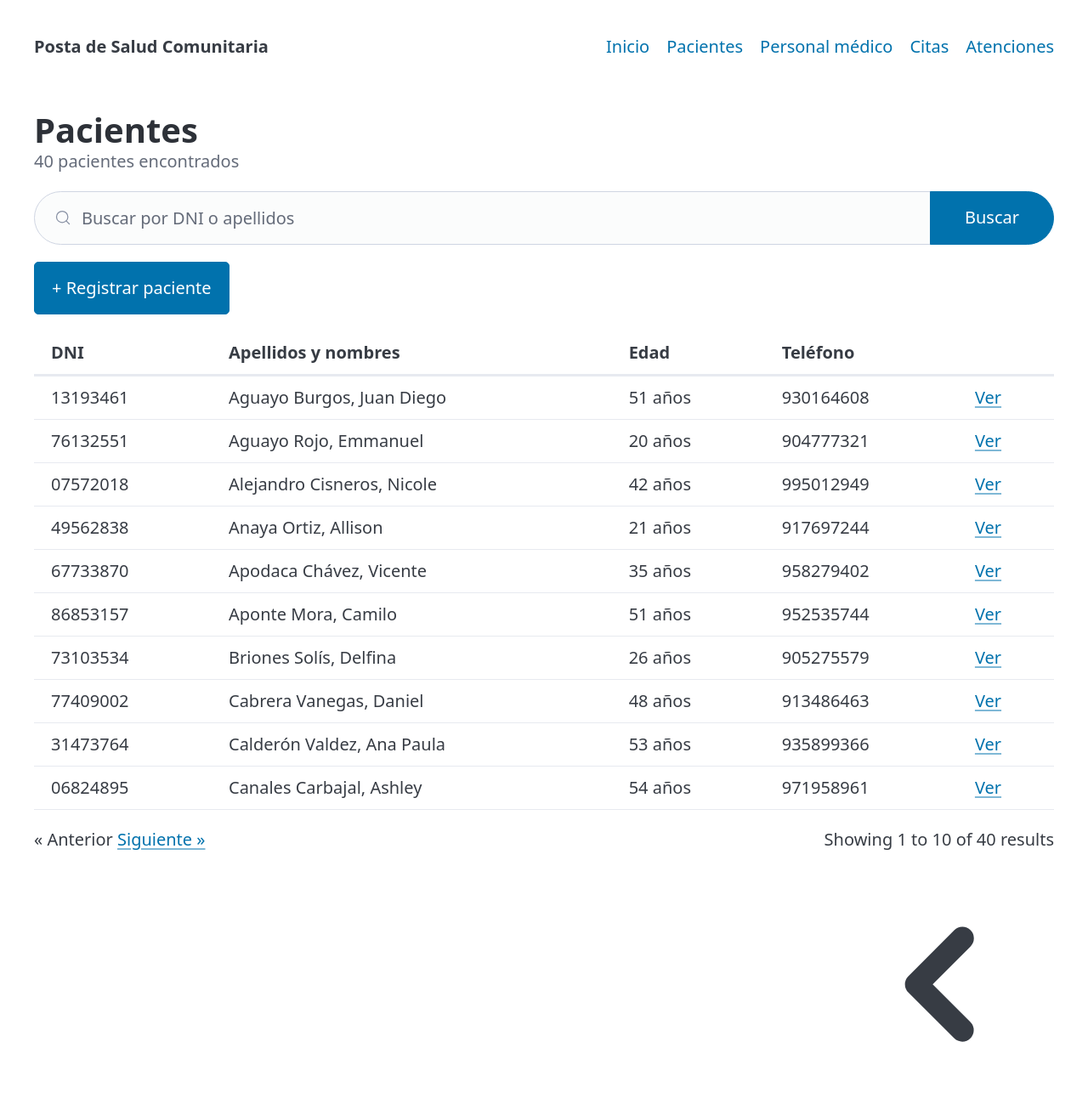
After one commit to Paulo-124/posta-salud, a Laravel app: page /pacientes in a window 1280 px wide. The commit adds this page. Shown: the top 1292 px of the page at 85% size. Run offline with Laravel 12, Linux system fonts and the light colour scheme; data comes from the database, SQL or seed files in the repository; some libraries are stand-ins or nearby versions.

Commit message:
feat: agrega listado de pacientes con busqueda y paginacion

```diff
--- /dev/null
+++ b/app/Http/Controllers/PacienteController.php
@@ -0,0 +1,81 @@
+<?php
+
+namespace App\Http\Controllers;
+
+use App\Models\Paciente;
+use App\Http\Requests\StorePacienteRequest;
+use App\Http\Requests\UpdatePacienteRequest;
+use Illuminate\Http\Request;
+
+class PacienteController extends Controller
+{
+    /**
+     * Display a listing of the resource.
+     */
+
+    public function index(Request $request)
+    {
+        $buscar = trim($request->input('buscar', ''));
+
+        $pacientes = Paciente::query()
+            ->when($buscar, function ($consulta, $buscar) {
+                $consulta->where('dni', 'like', "$buscar%")
+                     ->orWhere('apellidos', 'ilike', "%$buscar%");
+            })
+            ->orderBy('apellidos')
+            ->orderBy('nombres')
+            ->paginate(10)
+            ->withQueryString();
+
+        return view('pacientes.index', compact('pacientes', 'buscar'));
+    }
+
+
+    /**
+     * Show the form for creating a new resource.
+     */
+    public function create()
+    {
+        //
+    }
+
+    /**
+     * Store a newly created resource in storage.
+     */
+    public function store(StorePacienteRequest $request)
+    {
+        //
+    }
+
+    /**
+     * Display the specified resource.
+     */
+    public function show(Paciente $paciente)
+    {
+        //
+    }
+
+    /**
+     * Show the form for editing the specified resource.
+     */
+    public function edit(Paciente $paciente)
+    {
+        //
+    }
+
+    /**
+     * Update the specified resource in storage.
+     */
+    public function update(UpdatePacienteRequest $request, Paciente $paciente)
+    {
+        //
+    }
+
+    /**
+     * Remove the specified resource from storage.
+     */
+    public function destroy(Paciente $paciente)
+    {
+        //
+    }
+}
--- /dev/null
+++ b/lang/es/pagination.php
@@ -0,0 +1,6 @@
+<?php
+
+return [
+    'previous' => '&laquo; Anterior',
+    'next'     => 'Siguiente &raquo;',
+];
--- a/resources/views/layouts/app.blade.php
+++ b/resources/views/layouts/app.blade.php
@@ -8,7 +8,13 @@
 
     <link rel="stylesheet"
         href="https://cdn.jsdelivr.net/npm/@picocss/pico@2/css/pico.min.css">
-</head>
+    <style>
+        .aviso-ok    { border-left: 6px solid #2f7d52; }
+        .aviso-error { border-left: 6px solid #b3261e; }
+        .acciones    { display: flex; gap: 1rem; align-items: center; }
+    </style>
+    </head>
+
 <body>
 
     <header class="container">
@@ -19,7 +25,7 @@
 
             <ul>
                 <li><a href="/">Inicio</a></li>
-                <li><a href="#">Pacientes</a></li>
+                <li><a href="{{ route('pacientes.index') }}">Pacientes</a></li>
                 <li><a href="#">Personal médico</a></li>
                 <li><a href="#">Citas</a></li>
                 <li><a href="#">Atenciones</a></li>
@@ -27,9 +33,18 @@
         </nav>
     </header>
 
+
     <main class="container">
+        @if (session('ok'))
+        <article class="aviso-ok">{{ session('ok') }}</article>
+        @endif
+        @if (session('error'))
+        <article class="aviso-error">{{ session('error') }}</article>
+        @endif
+
         @yield('contenido')
     </main>
+
 
     <footer class="container">
         <small>Sistema Web de la Posta de Salud Comunitaria</small>
--- /dev/null
+++ b/resources/views/pacientes/index.blade.php
@@ -0,0 +1,52 @@
+
+@extends('layouts.app')
+
+@section('titulo', 'Pacientes')
+
+@section('contenido')
+    <hgroup>
+        <h1>Pacientes</h1>
+        <p>{{ $pacientes->total() }} pacientes encontrados</p>
+    </hgroup>
+
+    <form method="GET" action="{{ route('pacientes.index') }}" role="search">
+        <input type="search" name="buscar" value="{{ $buscar }}"
+           placeholder="Buscar por DNI o apellidos">
+        <button type="submit">Buscar</button>
+    </form>
+
+    <p>
+        <a href="{{ route('pacientes.create') }}" role="button">+ Registrar paciente</a>
+    </p>
+
+    <table>
+        <thead>
+            <tr>
+                <th>DNI</th>
+                <th>Apellidos y nombres</th>
+                <th>Edad</th>
+                <th>Teléfono</th>
+                <th></th>
+            </tr>
+        </thead>
+        <tbody>
+            @forelse ($pacientes as $paciente)
+                <tr>
+                    <td>{{ $paciente->dni }}</td>
+                    <td>{{ $paciente->apellidos }}, {{ $paciente->nombres }}</td>
+                    <td>{{ $paciente->fecha_nacimiento->age }} años</td>
+                    <td>{{ $paciente->telefono ?? '—' }}</td>
+                    <td>
+                        <a href="{{ route('pacientes.show', $paciente) }}">Ver</a>
+                    </td>
+                </tr>
+            @empty
+                <tr>
+                    <td colspan="5">No se encontraron pacientes.</td>
+                </tr>
+            @endforelse
+        </tbody>
+    </table>
+
+    {{ $pacientes->links() }}
+@endsection
--- a/routes/web.php
+++ b/routes/web.php
@@ -1,7 +1,10 @@
 <?php
 
 use Illuminate\Support\Facades\Route;
+use App\Http\Controllers\PacienteController;
 
 Route::get('/', function () {
     return view('inicio');
 })->name('inicio');
+
+Route::resource('pacientes', PacienteController::class);
```
Also changed, not shown: app/Http/Requests/StorePacienteRequest.php (added, +29 -0 lines), app/Http/Requests/UpdatePacienteRequest.php (added, +29 -0 lines).
